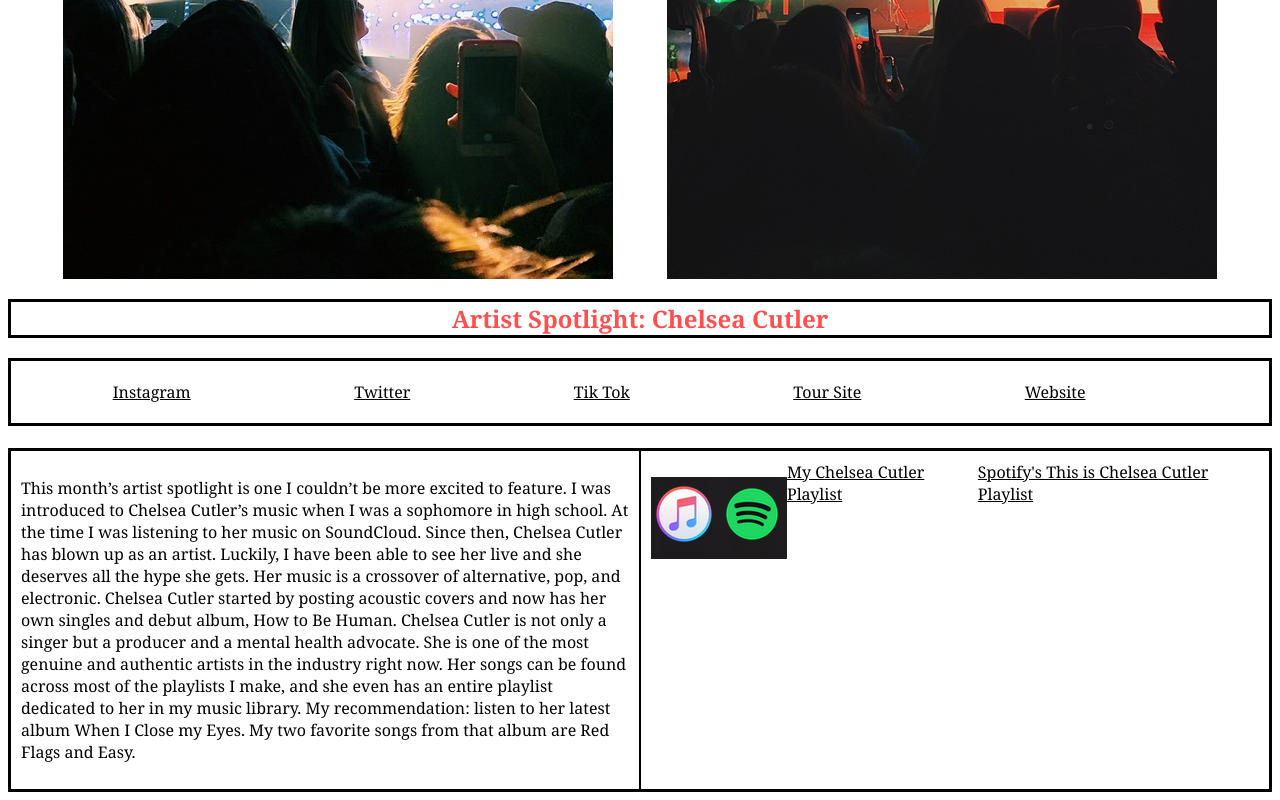
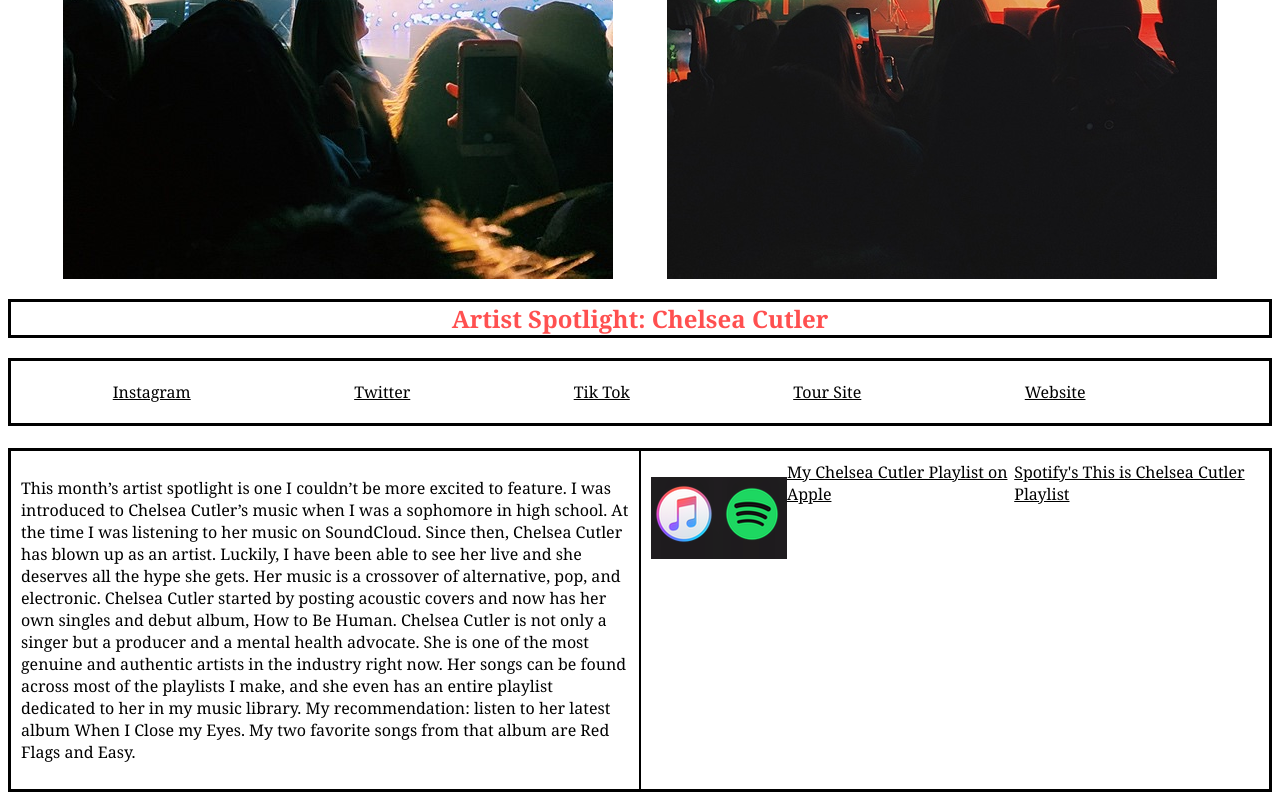
Before and after one commit to lilymcoyle/ist263, a plain HTML site: page project6/artistspotlight.html in a window 1280 px wide. Shown: the part 714-1514 px from the top of the page. Drawn offline with Linux system fonts and the light colour scheme.

Commit message:
pleaseworkibeg

```diff
--- a/project6/artistspotlight.html
+++ b/project6/artistspotlight.html
@@ -124,7 +124,7 @@
         <a href="https://open.spotify.com/artist/5JMLG56F1X5mFmWNmS0iAp?si=-coce2JBR8qEe98yAianIg" target="_blank"></a><br>
         </p>
 
-        <a href="https://music.apple.com/us/playlist/chelsea-cutler/pl.u-LdbqWZmt6Mqxb1">My Chelsea Cutler Playlist</a><br>
+        <a href="https://music.apple.com/us/playlist/chelsea-cutler/pl.u-LdbqWZmt6Mqxb1">My Chelsea Cutler Playlist on Apple</a><br>
 
         <a href="https://open.spotify.com/playlist/37i9dQZF1DZ06evO3nBr7f?si=f18a26278498472e">Spotify's This is Chelsea Cutler Playlist</a><br>
 
```
